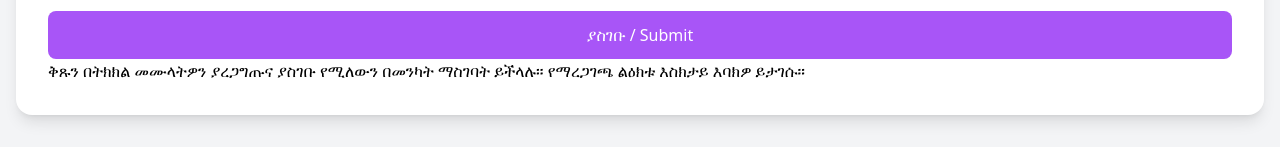
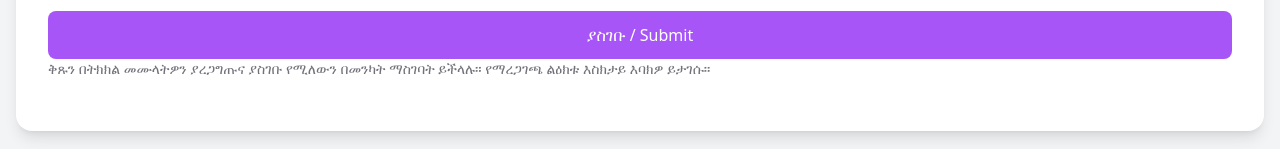
Before and after one commit to guzopayment/client, a React (Vite) app: page /questionnaire in a window 1280 px wide. Shown: the part 769-918 px from the top of the page. Built offline with nearby package versions, Linux system fonts and the light colour scheme; no server answers.

Commit message:
update style text description

```diff
--- a/src/pages/QuestionnaireForm.jsx
+++ b/src/pages/QuestionnaireForm.jsx
@@ -457,11 +457,11 @@ export default function QuestionnaireForm() {
         >
           {submitting ? "በማስገባት ላይ..." : "ያስገቡ / Submit"}
         </button>
-        <div>
-          <h3>
+        <div className="text-sm font-thin mb-5 text-zinc-500">
+          <h5>
             ቅጹን በትክክል መሙላትዎን ያረጋግጡና ያስገቡ የሚለውን በመንካት ማስገባት ይችላሉ። የማረጋገጫ ልዕክቱ
             እስክታይ እባክዎ ይታገሱ።{" "}
-          </h3>{" "}
+          </h5>{" "}
         </div>
       </form>
       {/* </div> */}
```
